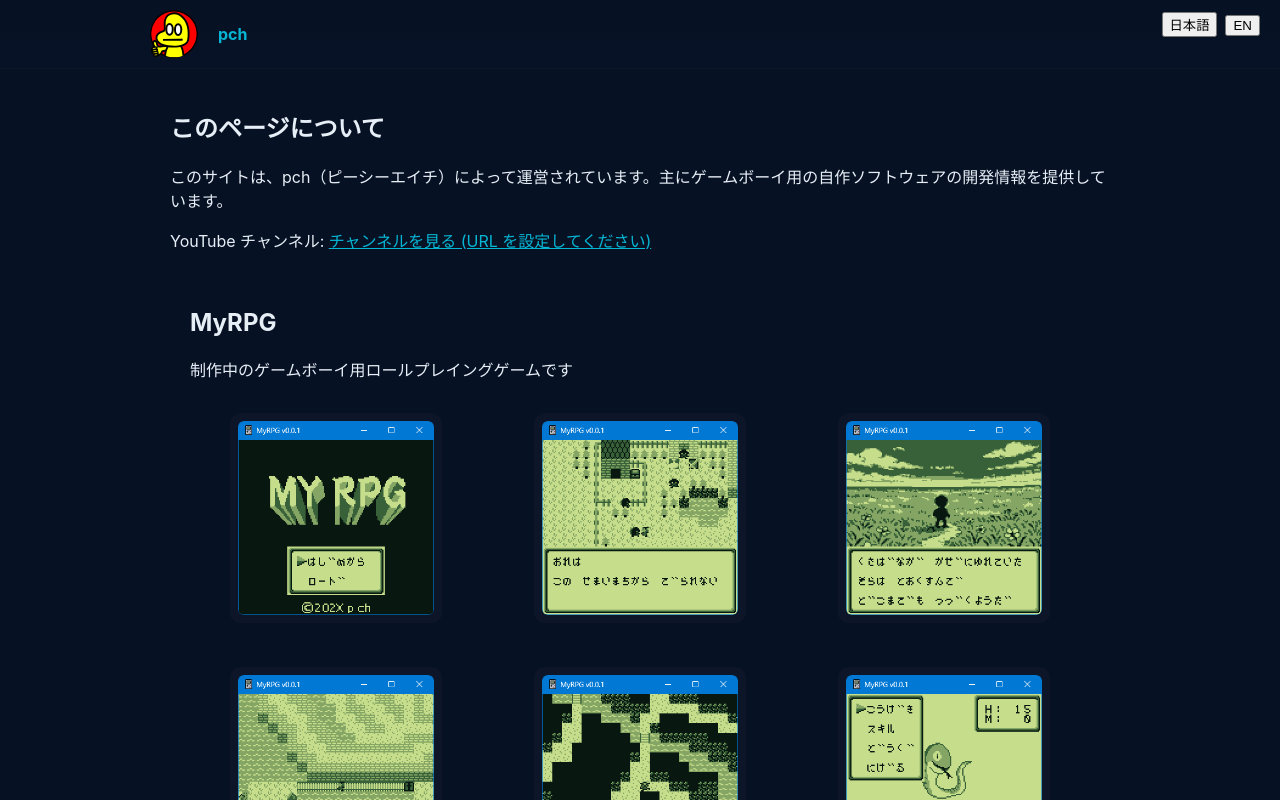
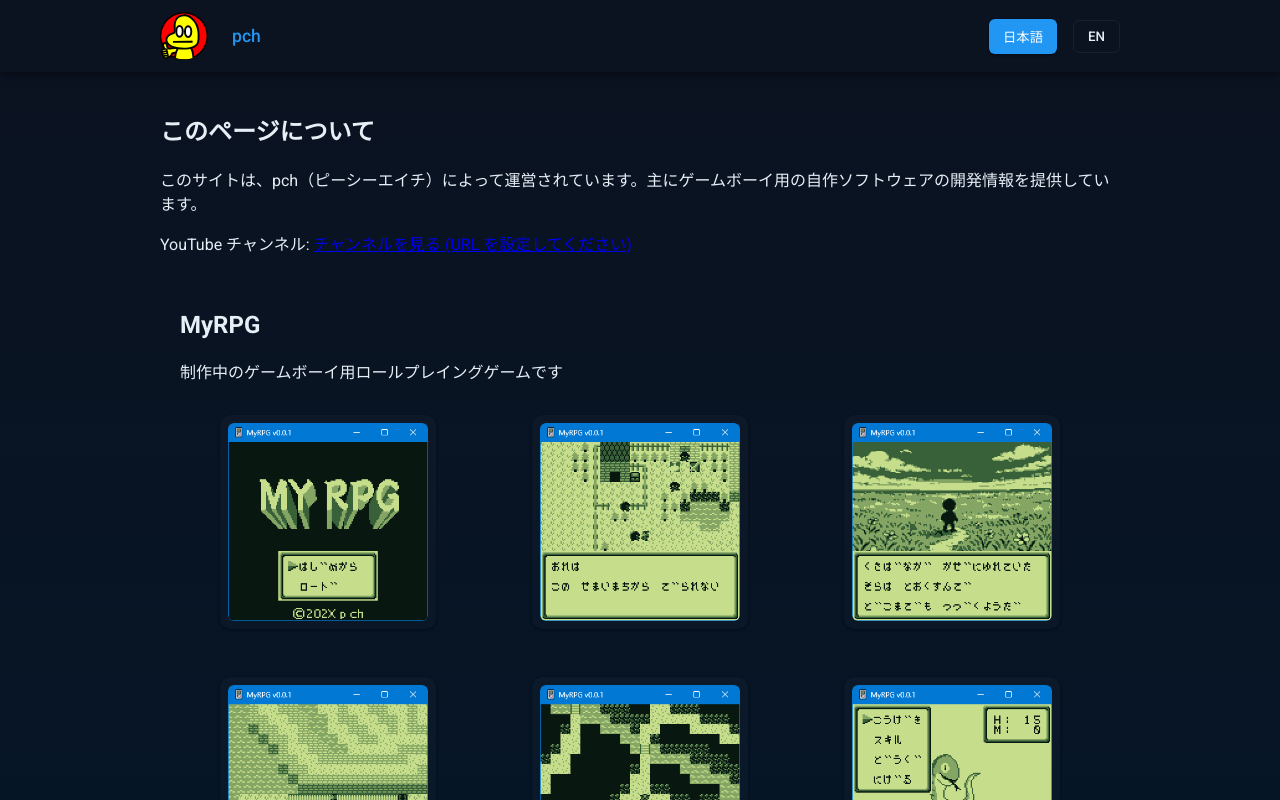
Before and after one commit to o-pch/o-pch.github.io, a React (Vite) app: page / in a window 1280 px wide. Shown: the top 800 px of the page. Built offline with nearby package versions, Linux system fonts and the light colour scheme; no server answers.

Commit message:
デザイン適用

```diff
--- a/index.html
+++ b/index.html
@@ -5,6 +5,10 @@
     <meta name="viewport" content="width=device-width, initial-scale=1" />
     <title>pch - GitHub Pages (React)</title>
     <meta name="description" content="pch の React ベースのサイト" />
+    <meta name="theme-color" content="#061526" />
+    <!-- Roboto font and Material Icons -->
+    <link href="https://fonts.googleapis.com/css2?family=Roboto:wght@300;400;500;700&display=swap" rel="stylesheet">
+    <link href="https://fonts.googleapis.com/icon?family=Material+Icons" rel="stylesheet">
   </head>
   <body>
     <div id="root"></div>
--- a/src/App.jsx
+++ b/src/App.jsx
@@ -15,10 +15,6 @@ export default function App(){
   return (
     <div className="app">
       <Header />
-      <div style={{position:'absolute', right:20, top:12}}>
-        <button onClick={()=>changeLang('ja')}>日本語</button>
-        <button onClick={()=>changeLang('en')} style={{marginLeft:8}}>EN</button>
-      </div>
 
       <main className="container">
         <section className="downloads">
--- a/src/components/DownloadLink.jsx
+++ b/src/components/DownloadLink.jsx
@@ -39,7 +39,7 @@ export default function DownloadLink({ href, children }){
 
   return (
     <span className="download-link">
-      <a href={href} target="_blank" rel="noopener noreferrer">{children}</a>
+      <a className="md-btn" href={href} target="_blank" rel="noopener noreferrer">{children}</a>
       {meta.size !== null && (
         <small style={{marginLeft:8,color:'var(--muted)'}}>({formatBytes(meta.size)})</small>
       )}
--- a/src/components/Header.jsx
+++ b/src/components/Header.jsx
@@ -2,7 +2,12 @@ import React from 'react'
 import { useTranslation } from 'react-i18next'
 
 export default function Header(){
-  const { t } = useTranslation()
+  const { t, i18n } = useTranslation()
+
+  function changeLang(lng){
+    i18n.changeLanguage(lng)
+  }
+
   return (
     <header className="site-header header-component">
       <div className="container header-inner">
@@ -11,6 +16,10 @@ export default function Header(){
         </a>
         <div className="brand-title">{t('title')}</div>
         <div className="spacer" />
+        <div className="header-actions">
+          <button className="md-btn" onClick={()=>changeLang('ja')}>日本語</button>
+          <button className="md-btn secondary" onClick={()=>changeLang('en')} style={{marginLeft:8}}>EN</button>
+        </div>
       </div>
     </header>
   )
--- a/src/styles.css
+++ b/src/styles.css
@@ -1,24 +1,52 @@
-:root{--accent:#06b6d4;--muted:#9aa4b2;--text:#e6eef6}
+:root{
+	--md-primary:#2196f3; /* blue 500 */
+	--md-on-primary:#ffffff;
+	--md-surface:#0b1220;
+	--md-surface-2:#081226;
+	--accent:#06b6d4;
+	--muted:#9aa4b2;
+	--text:#e6eef6;
+	--elevation-1: 0 1px 3px rgba(0,0,0,0.12), 0 1px 2px rgba(0,0,0,0.24);
+	--elevation-2: 0 3px 6px rgba(0,0,0,0.16), 0 3px 6px rgba(0,0,0,0.23);
+}
 *{box-sizing:border-box}
-body{margin:0;font-family:Inter,Arial,Helvetica,sans-serif;background:#071124;color:var(--text)}
-.container{max-width:980px;margin:0 auto;padding:20px}
-.site-header{border-bottom:1px solid rgba(255,255,255,0.03)}
-h1{margin:12px 0}
-.downloads a{color:var(--accent)}
-.site-footer{padding:18px 0;color:var(--muted);border-top:1px solid rgba(255,255,255,0.03);margin-top:40px}
+html,body{height:100%}
+body{margin:0;font-family:'Roboto', Inter, Arial, Helvetica, sans-serif;background:linear-gradient(180deg,var(--md-surface),#061526);color:var(--text);-webkit-font-smoothing:antialiased}
+.container{max-width:1000px;margin:0 auto;padding:20px}
 
-/* Header component styles */
-.header-component{background:linear-gradient(180deg,#071124,#081226);}
-.header-inner{display:flex;align-items:center;gap:12px;padding:10px 0}
+/* App bar / header */
+.header-component{background:var(--md-surface);box-shadow:var(--elevation-2);position:sticky;top:0;z-index:40}
+.header-inner{display:flex;align-items:center;gap:12px;padding:12px 20px}
 .logo-link{display:inline-flex;align-items:center;text-decoration:none}
 .logo-img{width:48px;height:auto;display:block}
-.brand-title{font-weight:700;color:var(--accent);margin-left:8px}
+.brand-title{font-weight:500;color:var(--md-primary);margin-left:12px;font-size:1.1rem}
 .spacer{flex:1}
+.header-actions{display:flex;align-items:center;gap:8px}
+
+/* Buttons (Material-like) */
+button{font-family:inherit}
+.md-btn{background:var(--md-primary);color:var(--md-on-primary);border:0;padding:8px 14px;border-radius:6px;cursor:pointer;box-shadow:var(--elevation-1);font-weight:500}
+.md-btn.secondary{background:transparent;color:var(--text);box-shadow:none;border:1px solid rgba(255,255,255,0.06)}
+.md-btn:active{transform:translateY(1px)}
+
+.site-footer{padding:20px 0;color:var(--muted);border-top:1px solid rgba(255,255,255,0.03);margin-top:48px}
+
+/* Cards */
+.card{background:linear-gradient(180deg, rgba(255,255,255,0.02), rgba(255,255,255,0.01));padding:16px;border-radius:12px;box-shadow:var(--elevation-1)}
 
 /* Screenshot gallery */
-.screenshot-gallery{display:grid;grid-template-columns:repeat(auto-fit,minmax(220px,1fr));gap:12px;margin-top:12px}
-.screenshot-item{background:rgba(255,255,255,0.02);padding:8px;border-radius:10px;display:block}
+.screenshot-gallery{display:grid;grid-template-columns:repeat(auto-fit,minmax(220px,1fr));gap:16px;margin-top:16px}
+.screenshot-item{padding:8px;border-radius:10px;display:block;background:linear-gradient(180deg, rgba(255,255,255,0.02), rgba(255,255,255,0.01));box-shadow:var(--elevation-1);transition:transform .18s ease, box-shadow .18s ease}
 .screenshot-item img{width:100%;height:auto;display:block;border-radius:6px}
+.screenshot-item:hover{transform:translateY(-6px);box-shadow:var(--elevation-2)}
+
+.download-link .md-btn{font-size:0.95rem;padding:6px 10px}
+.download-link small{margin-left:6px}
 
 /* Download link metadata */
-.download-link small{font-size:0.85rem}
+.download-link small{font-size:0.85rem;color:var(--muted)}
+
+/* Responsive tweaks */
+@media (max-width:700px){
+	.header-inner{padding:10px}
+}
```
